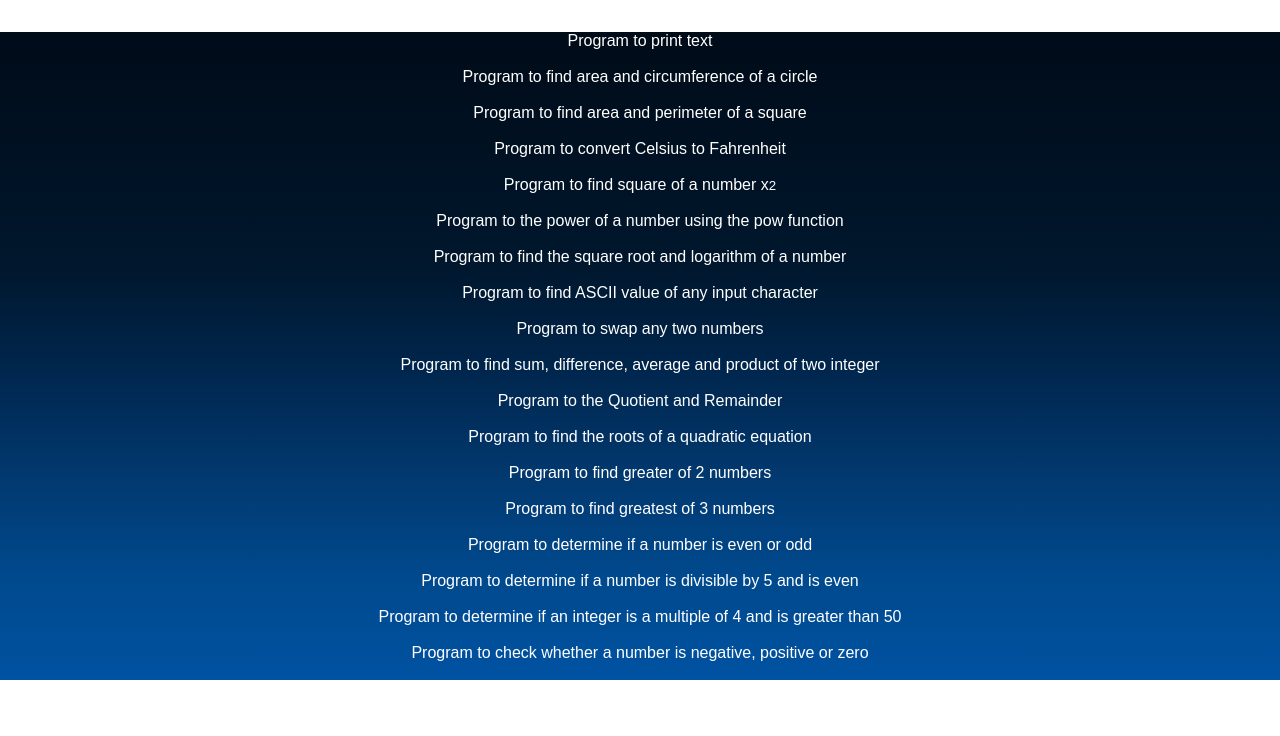
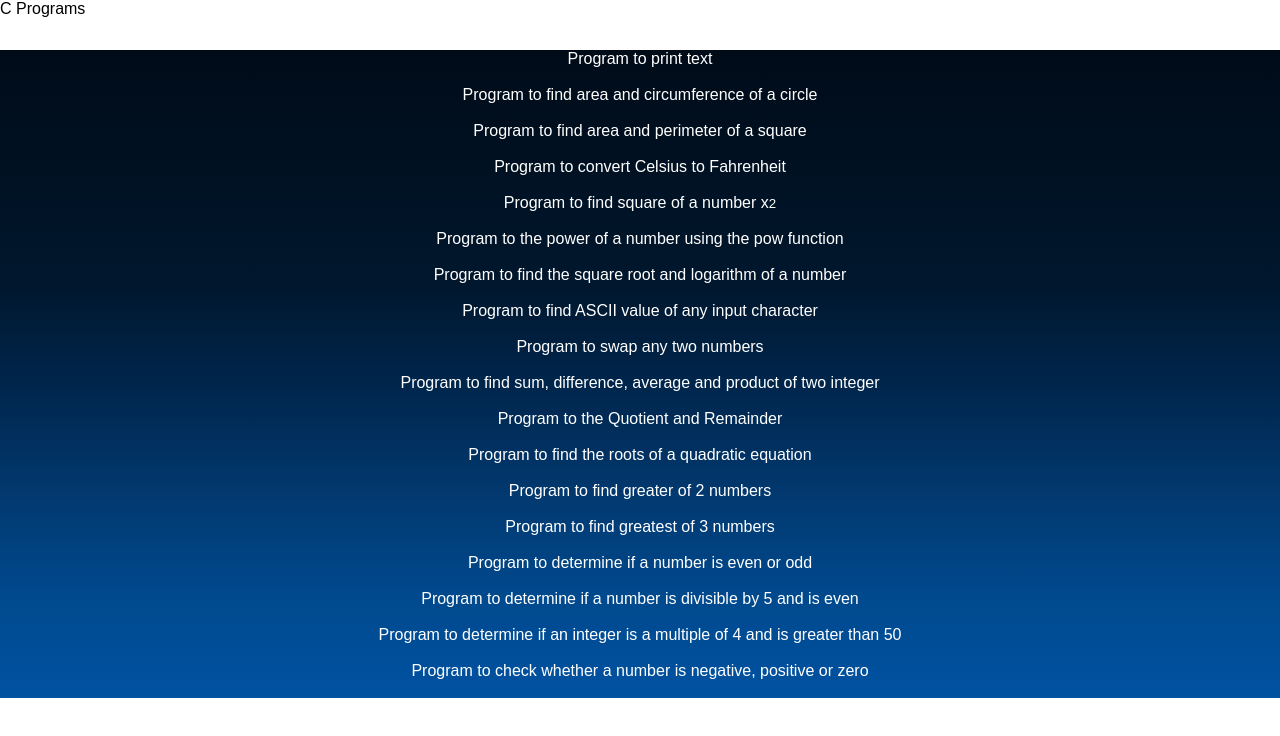
Before and after one commit to nathanlobo/C-Programming, a plain HTML site: page index.html in a window 1280 px wide. Drawn offline with Linux system fonts and the light colour scheme.

Commit message:
Update index.html

```diff
--- a/index.html
+++ b/index.html
@@ -8,6 +8,7 @@
     <link rel="stylesheet" href="style.css">
 </head>
 <body>
+    <nav class="navbar">C Programs</nav>
     <div class="bgimage">
         <div class="main-container">
             <div class="items">
```
